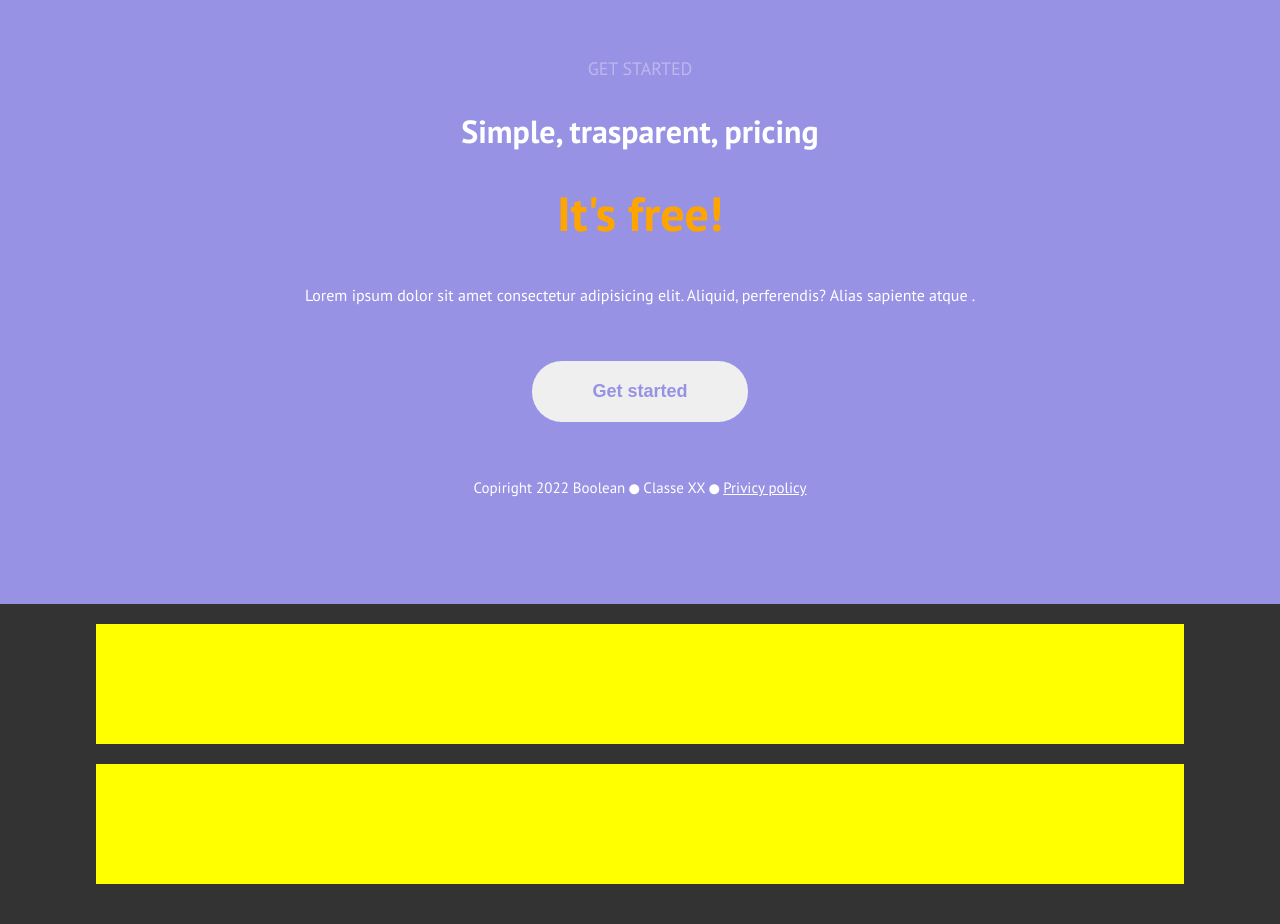
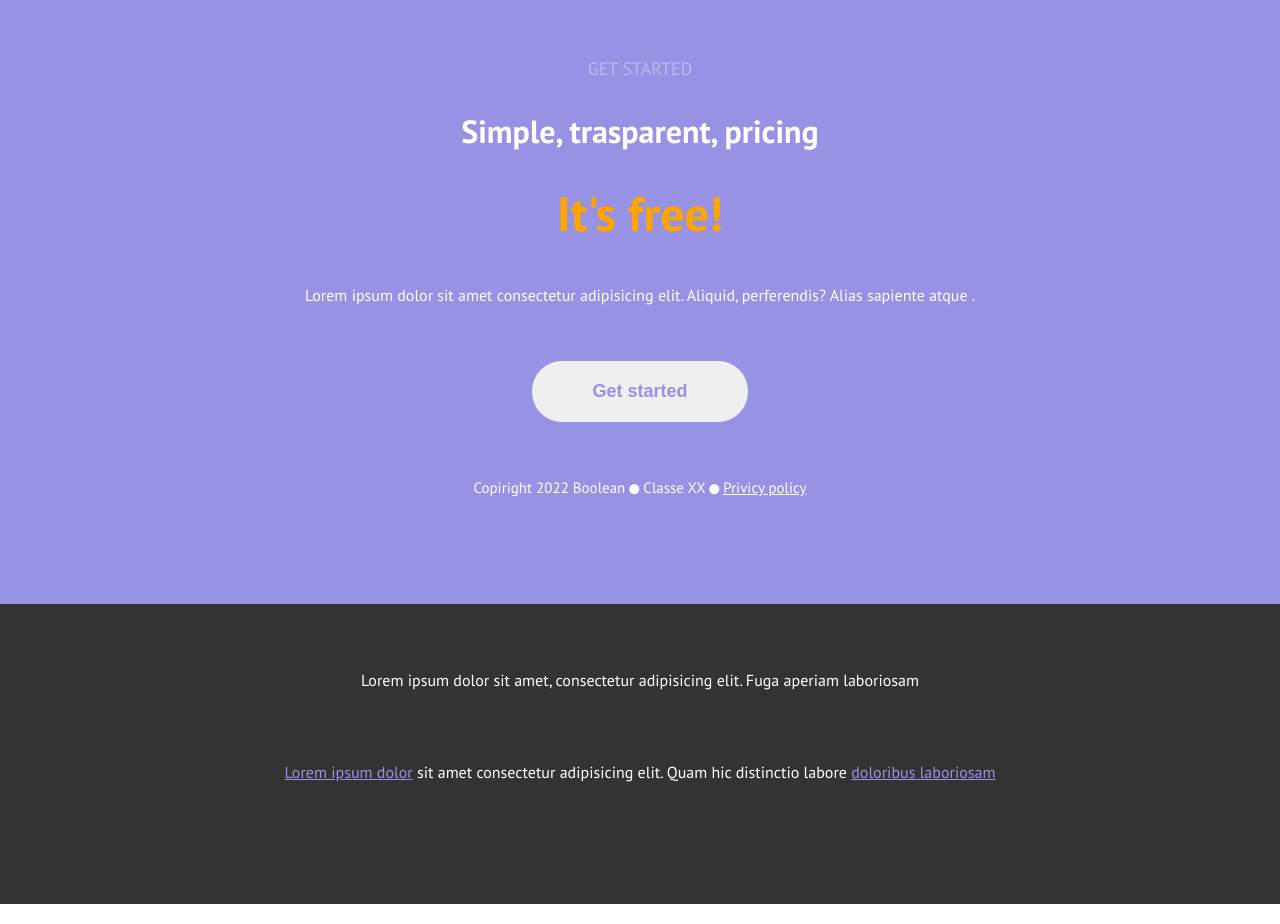
Before and after one commit to NicolaPiperis/htmlcss-responsive-layout, a plain HTML site: page index.html in a window 1280 px wide. Shown: the part 6151-7075 px from the top of the page. Drawn offline with Linux system fonts and the light colour scheme.

Commit message:
micro footer

```diff
--- a/css/style.css
+++ b/css/style.css
@@ -438,6 +438,17 @@ footer{
     padding: 20px 0;
 }
 
+.footer-block div{
+    text-align: center;
+    padding-top: 40px;
+    margin-bottom:20px;
+    color: white;
+}
+
+.footer-block div a{
+    color: #9792e4;
+}
+
 
 
 
@@ -469,9 +480,3 @@ footer{
     /* call to action section */
 
     /* footer */
-
-    .footer-block div{
-        height: 120px;
-        margin-bottom:20px;
-        background-color: yellow;
-    }
--- a/index.html
+++ b/index.html
@@ -586,9 +586,13 @@
 
         <div class="container footer-block">
 
-            <div></div>
+            <div>Lorem ipsum dolor sit amet, consectetur adipisicing elit. Fuga aperiam laboriosam</div>
 
-            <div></div>
+            <div>
+                <a href="#">Lorem ipsum dolor</a>
+                 sit amet consectetur adipisicing elit. Quam hic distinctio labore
+                 <a href="#">doloribus laboriosam</a>
+            </div>
 
         </div>
 
```
